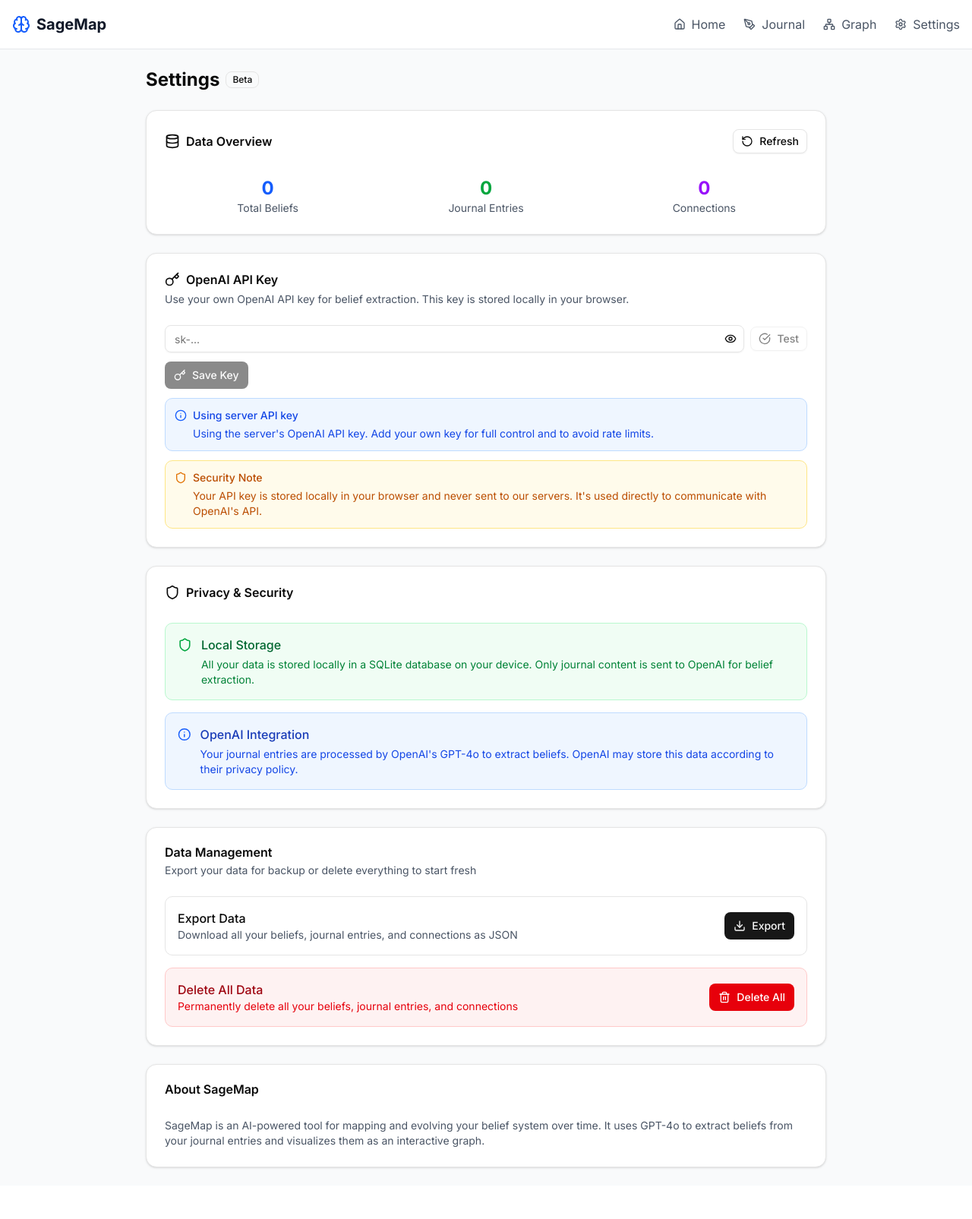
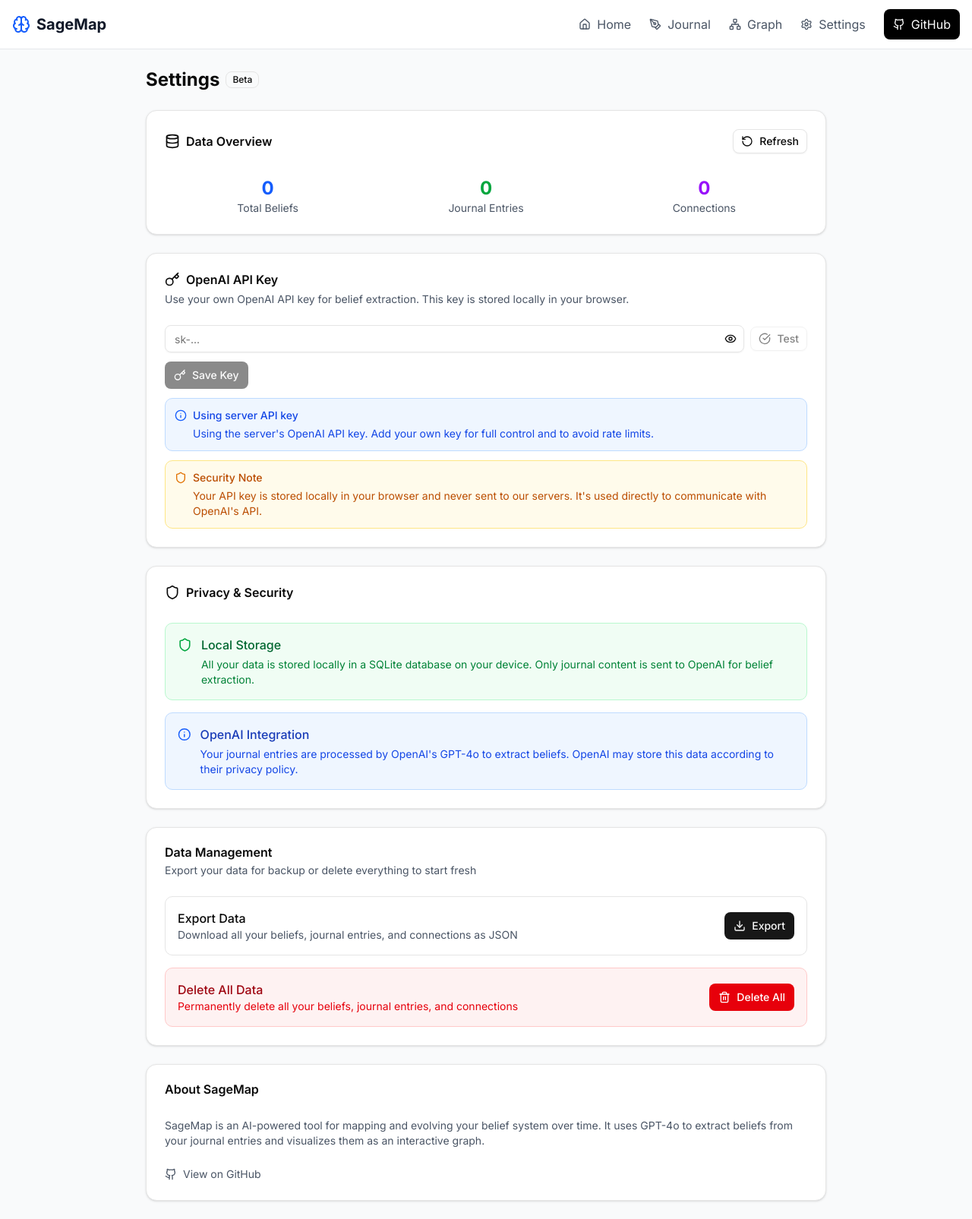
Before and after one commit to Siddhant-K-code/SageMap, a Next.js app: page /settings in a window 1280 px wide. Shown: the whole page at 76% size. Before the commit the page ends 1561 px from the top, so only its background shows below. Built offline with nearby package versions, Linux system fonts and the light colour scheme.

Commit message:
More fix

```diff
--- a/src/app/layout.tsx
+++ b/src/app/layout.tsx
@@ -1,7 +1,7 @@
 import type { Metadata } from "next";
 import { Inter } from "next/font/google";
 import "./globals.css";
-import { Brain, Home, PenTool, Network, Settings } from "lucide-react";
+import { Brain, Home, PenTool, Network, Settings, Github } from "lucide-react";
 import Link from "next/link";
 
 const inter = Inter({ subsets: ["latin"] });
@@ -62,6 +62,15 @@
                   <Settings className="w-4 h-4" />
                   <span>Settings</span>
                 </Link>
+                <a
+                  href="https://github.com/Siddhant-K-code/SageMap"
+                  target="_blank"
+                  rel="noopener noreferrer"
+                  className="flex items-center gap-2 bg-black text-white hover:bg-gray-800 px-3 py-2 rounded-md transition-colors"
+                >
+                  <Github className="w-4 h-4" />
+                  <span>GitHub</span>
+                </a>
               </div>
             </div>
           </div>
--- a/src/app/page.tsx
+++ b/src/app/page.tsx
@@ -177,7 +177,7 @@
               </Button>
             </Link>
             <p className="text-xs text-gray-500 max-w-lg mx-auto mt-4">
-              💡 Tip: For best results, add your own OpenAI API key in Settings to avoid rate limits
+              💡 Tip: Add your own OpenAI API key in settings to make it work.
             </p>
           </div>
         </div>
--- a/src/app/settings/page.tsx
+++ b/src/app/settings/page.tsx
@@ -5,7 +5,7 @@
 import { Button } from '@/components/ui/button';
 import { Badge } from '@/components/ui/badge';
 import { Input } from '@/components/ui/input';
-import { AlertTriangle, Download, Trash2, Database, Shield, Info, Key, Eye, EyeOff, CheckCircle, XCircle, RotateCcw } from 'lucide-react';
+import { AlertTriangle, Download, Trash2, Database, Shield, Info, Key, Eye, EyeOff, CheckCircle, XCircle, RotateCcw, Github } from 'lucide-react';
 import { Dialog, DialogContent, DialogHeader, DialogTitle, DialogTrigger } from '@/components/ui/dialog';
 import { toast } from 'sonner';
 import { Toaster } from '@/components/ui/sonner';
@@ -503,6 +503,17 @@
                 SageMap is an AI-powered tool for mapping and evolving your belief system over time.
                 It uses GPT-4o to extract beliefs from your journal entries and visualizes them as an interactive graph.
               </p>
+              <div className="flex items-center gap-2 pt-2">
+                <a
+                  href="https://github.com/Siddhant-K-code/SageMap"
+                  target="_blank"
+                  rel="noopener noreferrer"
+                  className="flex items-center gap-2 text-sm text-gray-600 hover:text-gray-900 transition-colors"
+                >
+                  <Github className="w-4 h-4" />
+                  View on GitHub
+                </a>
+              </div>
             </div>
           </CardContent>
         </Card>
```
Also changed, not shown: 1 other file (tests, documents, lock files or other folders).
